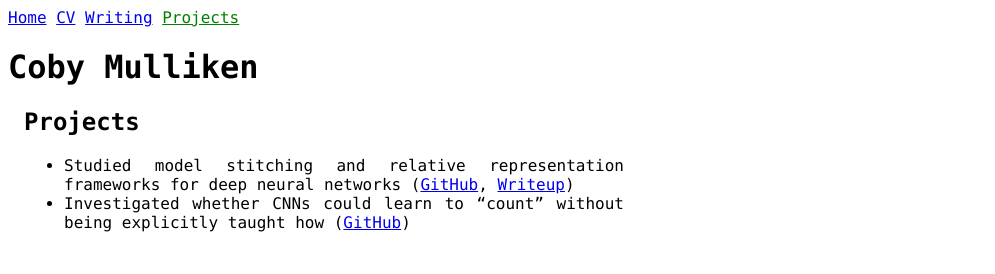
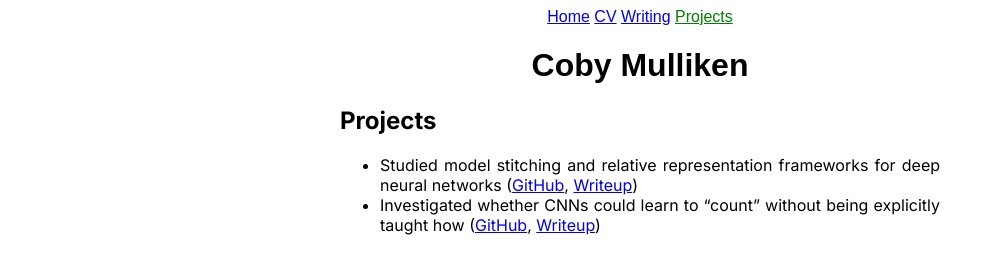
Before and after one commit to c-mulliken/c-mulliken.github.io, a plain HTML site: page _site/projects.html in a window 1280 px wide. Shown: the whole page, without its empty margins (0-995 px from the left). Drawn offline with Linux system fonts and the light colour scheme.

Commit message:
messed around w fonts, think it looks better now

```diff
--- a/_layouts/default.html
+++ b/_layouts/default.html
@@ -4,6 +4,7 @@
     <meta charset="utf-8">
     <title>{{ page.title }}</title>
     <link rel="stylesheet" href="/assets/css/styles.css">
+    <link href="https://fonts.googleapis.com/css2?family=Inter:wght@400;700&family=Playfair+Display:wght@700&display=swap" rel="stylesheet">
   </head>
   <body>
     {% include navigation.html %}
--- a/_sass/main.scss
+++ b/_sass/main.scss
@@ -8,16 +8,17 @@ body {
 
 .content-container {
     max-width: 600px;    // Limit the width of the main content
+    margin: 0 auto;
     text-align: justify;
     text-justify: inter-word;
     padding: 0 1rem;     // Add some horizontal padding for readability
-    font-family: 'SFMono-Regular', 'Consolas', 'Liberation Mono', 'Menlo', 'Courier', 'monospace';
+    font-family: 'Inter', sans-serif;
   }
 
 .nav-bar {
-    font-family: 'SFMono-Regular', 'Consolas', 'Liberation Mono', 'Menlo', 'Courier', 'monospace';
+    font-family: 'Montserrat', sans-serif;
 }
 
 .title {
-    font-family: 'SFMono-Regular', 'Consolas', 'Liberation Mono', 'Menlo', 'Courier', 'monospace';
+    font-family: 'Montserrat', sans-serif;
 }
--- a/_site/projects.html
+++ b/_site/projects.html
@@ -4,6 +4,7 @@
     <meta charset="utf-8">
     <title>Projects</title>
     <link rel="stylesheet" href="/assets/css/styles.css">
+    <link href="https://fonts.googleapis.com/css2?family=Inter:wght@400;700&family=Playfair+Display:wght@700&display=swap" rel="stylesheet">
   </head>
   <body>
     <nav class="nav-bar">
@@ -25,7 +26,7 @@
 
 <ul>
   <li>Studied model stitching and relative representation frameworks for deep neural networks (<a href="https://github.com/c-mulliken/modelsym/">GitHub</a>, <a href="pdfs/modelstitching.pdf">Writeup</a>)</li>
-  <li>Investigated whether CNNs could learn to “count” without being explicitly taught how (<a href="https://github.com/c-mulliken/shapecounter">GitHub</a>)</li>
+  <li>Investigated whether CNNs could learn to “count” without being explicitly taught how (<a href="https://github.com/c-mulliken/shapecounter">GitHub</a>, <a href="https://github.com/c-mulliken/shapecounter/blob/main/writeup.pdf">Writeup</a>)</li>
 </ul>
 
     </main>
```
Also changed, not shown: _site/cv.html (+1 -0 lines), _site/index.html (+2 -1 lines), _site/writing.html (+1 -0 lines), _site/assets/css/styles.css, 4 other files.
